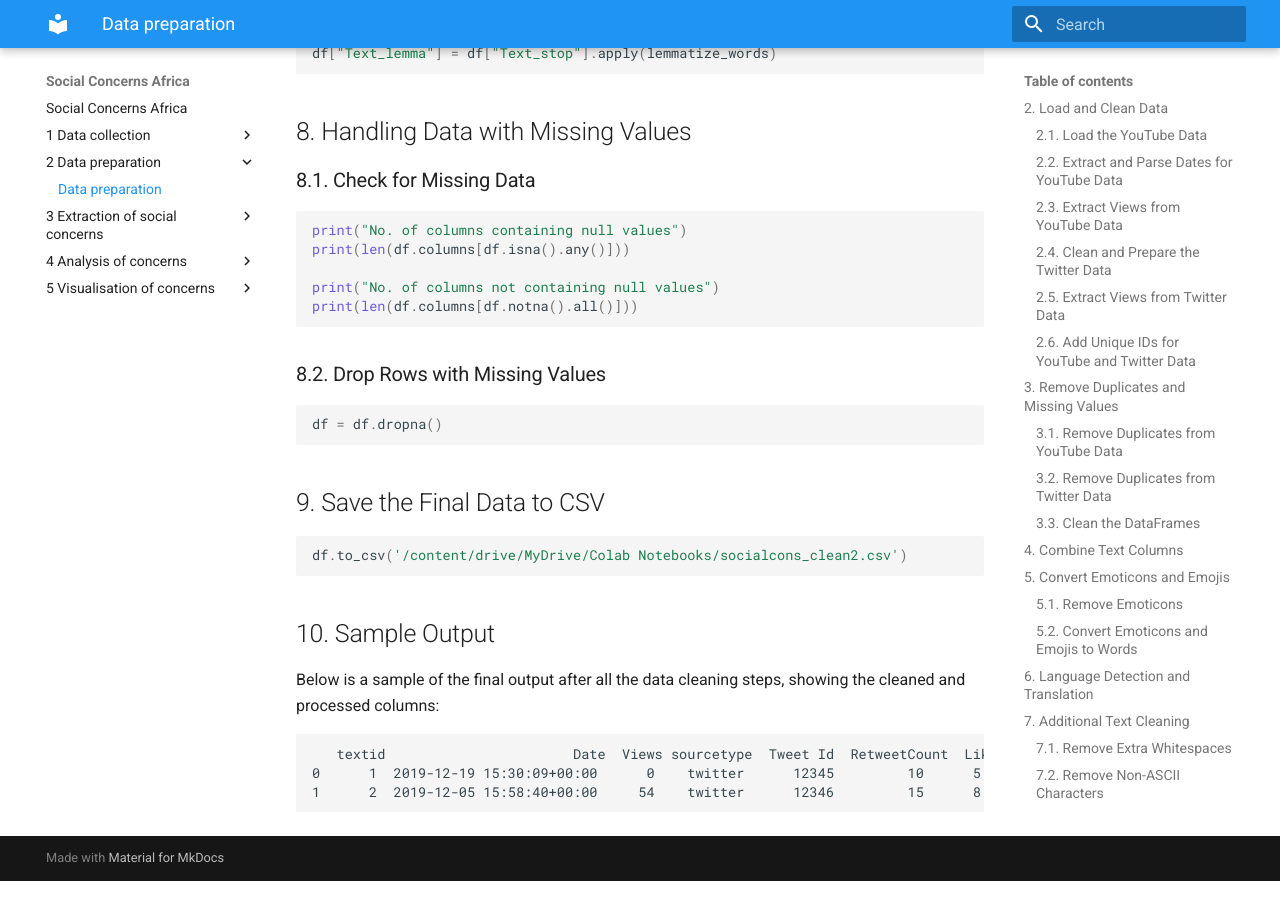
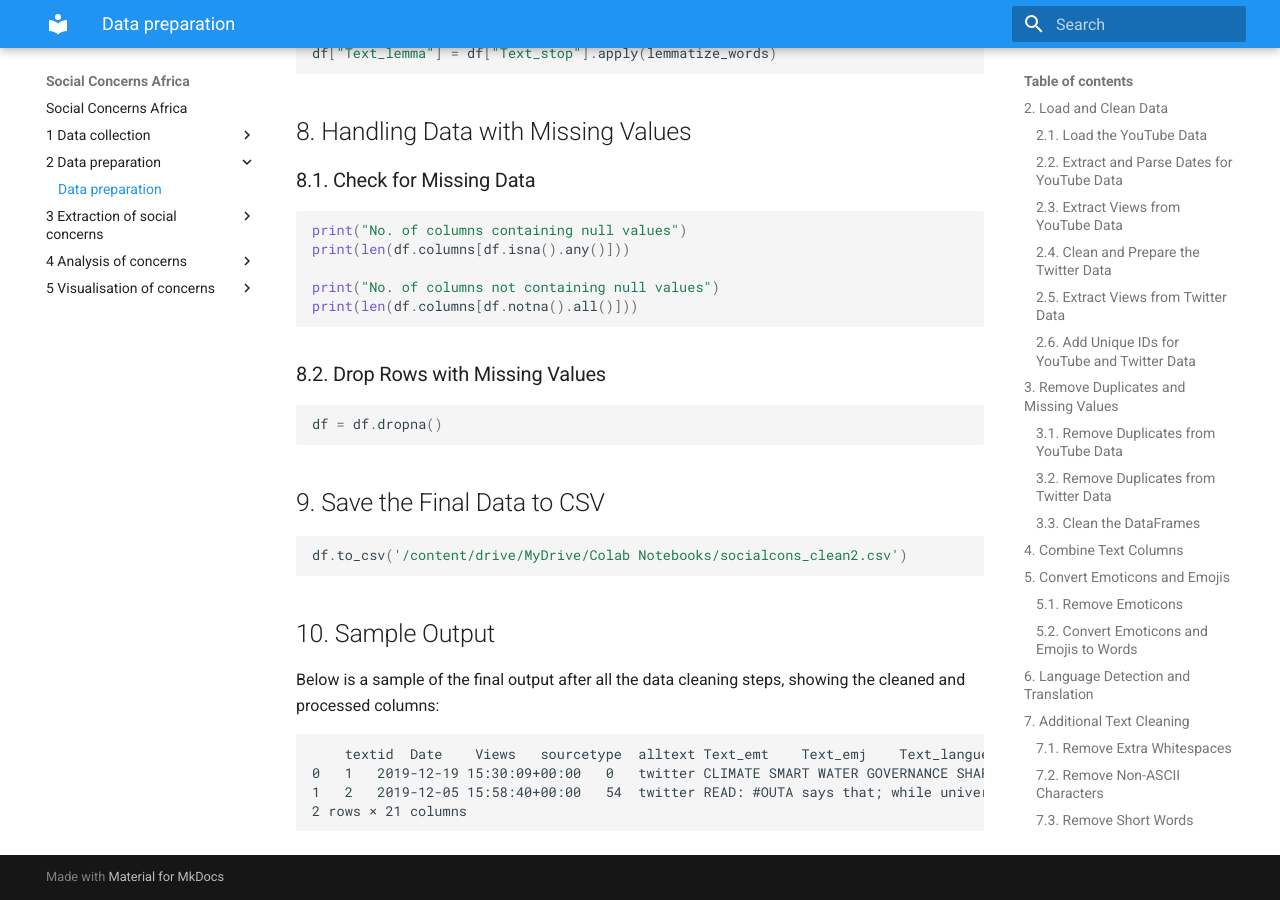
Before and after one commit to SibitendaHarriet/SnDAP, an MkDocs documentation site: the page built from docs/2_Data_preparation/data_preparation.md, in a window 1280 px wide and 900 px high, scrolled down 5829 px. Built offline with MkDocs 1.6.1 and Material for MkDocs 9.7.7, drawn with Linux system fonts in a browser that asks for light colours.

Commit message:
msingkhl

````diff
--- a/docs/2_Data_preparation/data_preparation.md
+++ b/docs/2_Data_preparation/data_preparation.md
@@ -310,7 +310,8 @@
 Below is a sample of the final output after all the data cleaning steps, showing the cleaned and processed columns:
 
 ```
-   textid                       Date  Views sourcetype  Tweet Id  RetweetCount  Likes  Replies                                               Text  language   Username                                              Texty               Textf  alltext  textid Text_emt                                      Text_emj Text_langue  Text_translate  Text_cleaned            Text_token  Text_stop                            Text_stem             Text_lemma
-0      1  2019-12-19 15:30:09+00:00      0    twitter      12345         10      5       2       climate smart water governance shared ecosyste   en      user1    climate smart water governance shared ecosystem   NaN        ['climate', 'smart', 'water', 'governance', 'shared', 'ecosystem']   climate smart water governance shared ecosystem    ['climat', 'smart', 'water', 'govern', 'share', 'ecosystem']      ['climat', 'smart', 'water', 'govern', 'share', 'ecosystem']
-1      2  2019-12-05 15:58:40+00:00     54    twitter      12346         15      8       1  reasadness says universal health coverage soci...   en      user2    reasadness says universal health coverage soci...  NaN        ['read', 'says', 'universal', 'health', 'cover', 'soci']  reasadness says universal health coverage    ['read', 'say', 'univers', 'health', 'cover', 'soci']         ['read', 'say', 'univers', 'health', 'cover', 'soci']
+   	textid	Date	Views	sourcetype	alltext	Text_emt	Text_emj	Text_langue	Text_translate	Text_langue2	...	Text_punct	Text_tags	Text_chat	Text_spell	Text_langue3	Text_translate2	Text_token	Text_stop	Text_stem	Text_lemma
+0	1	2019-12-19 15:30:09+00:00	0	twitter	CLIMATE SMART WATER GOVERNANCE SHARED ECOSYSTE...	CLIMATE SMART WATER GOVERNANCE SHARED ECOSYSTE...	CLIMATE SMART WATER GOVERNANCE SHARED ECOSYSTE...	en	CLIMATE SMART WATER GOVERNANCE SHARED ECOSYSTE...	en	...	climate smart water governance shared ecosyste...	climate smart water governance shared ecosyste...	climate smart water governance shared ecosyste...	climate smart water governance shared ecosyste...	en	climate smart water governance shared ecosyste...	[climate, smart, water, governance, shared, ec...	climate smart water governance shared ecosyste...	climat smart water govern share ecosystemxd in...	climate smart water governance shared ecosyste...
+1	2	2019-12-05 15:58:40+00:00	54	twitter	READ: #OUTA says that; while universal health ...	REASadness #OUTA says that; while universal he...	REASadness #OUTA says that; while universal he...	en	REASadness #OUTA says that; while universal he...	en	...	reasadness says that while universal health c...	reasadness says that while universal health c...	reasadness says that while universal health co...	reasadness says that while universal health co...	en	reasadness says that while universal health co...	[reasadness, says, that, while, universal, hea...	reasadness says universal health coverage soci...	reasad say univers health coverag social moral...	reasadness say universal health coverage socia...
+2 rows × 21 columns
 ```
````
